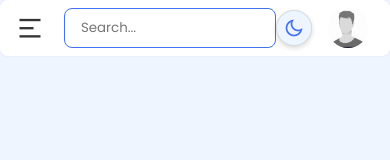
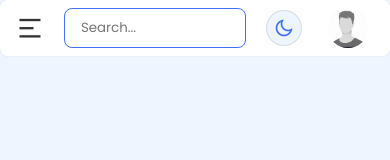
Before and after one commit to medBtn/sidebar, a plain HTML site: page index.html in a window 390 px wide. Drawn offline with nearby package versions, Linux system fonts and the light colour scheme.

Commit message:
dark mode

```diff
--- a/index.html
+++ b/index.html
@@ -104,7 +104,7 @@
     <nav class="navbar flex">
         <i class="ri-menu-2-line" id="sidebar-open"></i>
         <input type="text" placeholder="Search..." class="search-box">
-        <div class="profile-section">
+        <div class="flex">
             <div class="theme-toggle-container">
                 <i class="ri-moon-line" id="theme-toggle" title="Toggle dark mode"></i>
             </div>
@@ -115,6 +115,7 @@
     </nav>
 
 
+
 </body>
 
 </html>
--- a/style.css
+++ b/style.css
@@ -249,13 +249,11 @@ body {
     height: 40px;
     cursor: pointer;
     transition: all 0.3s ease;
-    box-shadow: 0 2px 5px rgba(0, 0, 0, 0.15);
     border: 1px solid var(--border-color);
 }
 
 .theme-toggle-container:hover {
     transform: scale(1.05);
-    box-shadow: 0 3px 8px rgba(0, 0, 0, 0.2);
     background: var(--primary-color-hover);
 }
 
@@ -276,7 +274,6 @@ body {
 
 #theme-toggle.ri-moon-line {
     color: #4070f4;
-    /* Blue color for moon icon */
     animation: pulse 1s ease-in-out;
 }
 
@@ -364,6 +361,7 @@ body {
     .theme-toggle-container {
         width: 36px;
         height: 36px;
+        margin: 0px 20px;
     }
 
     #theme-toggle {
```
